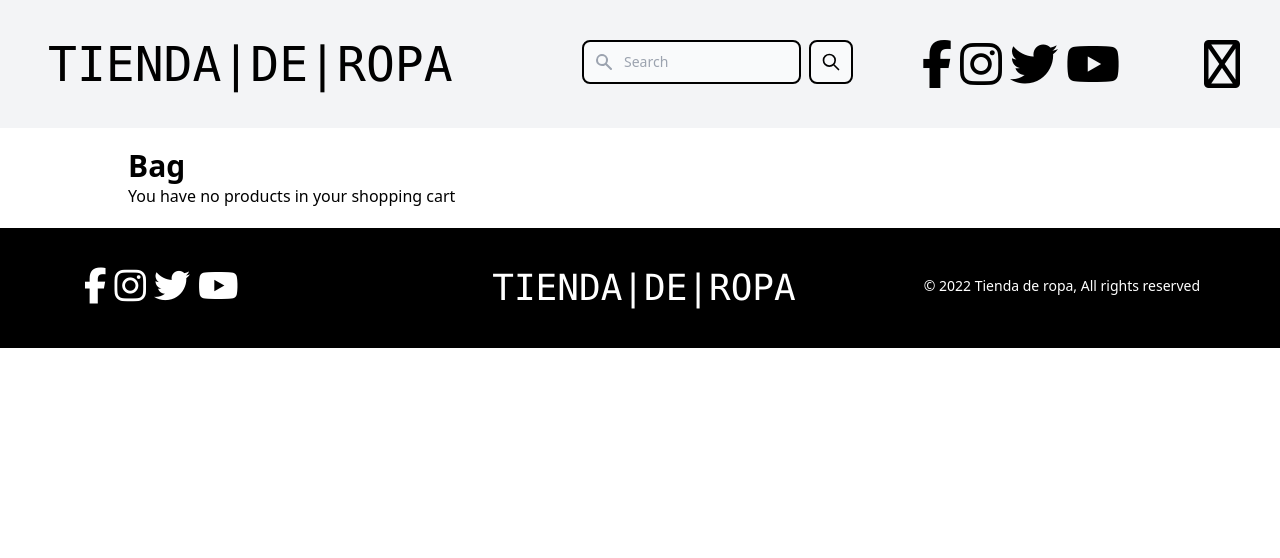
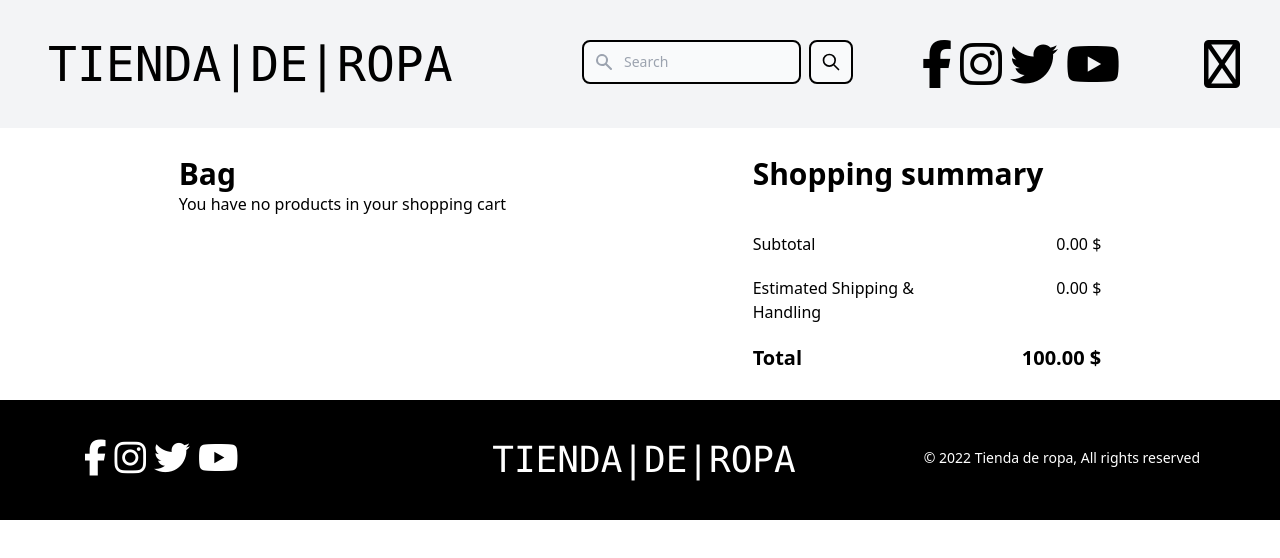
Before and after one commit to WiktorLuszczek/Shop, a Next.js app: page /orderpage in a window 1280 px wide. Shown: the top 558 px of the page. Built offline with nearby package versions, Linux system fonts and the light colour scheme.

Commit message:
adding functionality in the order summary

```diff
--- a/components/Product/Product.tsx
+++ b/components/Product/Product.tsx
@@ -13,7 +13,8 @@ export const Product = ({product} : {product: SchemaProductFromGraphQL}) =>  {
         slug: product.slug,
         image: product.images[0].url,
         categories: product.categories[0].name,
-        amount: 1
+        amount: 1,
+        price: product.price
     }
     const handleSubmit = (e: FormEvent<HTMLFormElement>) => {
         e.preventDefault();
--- /dev/null
+++ b/components/SummaryOrder/SummaryOrder.tsx
@@ -0,0 +1,28 @@
+import { useContext } from "react"
+import { MyContext } from "../../context/createContext"
+
+export const SummaryOrder = () => {
+    const order = useContext(MyContext)?.order
+    console.log(order)
+    if(order === null || order === undefined) return null && alert("error context")
+    const subtotal = () => {
+        let price: number = 0;
+        order.map(product => {
+            price = product.amount * product.price + price
+        })
+        return price
+    }
+    return(
+        <div className="w-5/12 m-2">
+            <h1 className="text-3xl font-bold mb-10">Shopping summary</h1>
+            <div className="grid grid-cols-3 gap-5">
+                <span className="col-span-2">Subtotal</span>
+                <span className="text-right">{subtotal()}.00 $</span>
+                <span className="col-span-2">Estimated Shipping & Handling</span>
+                <span className="text-right">{order.length === 0 ? '0.00 $' : '100.00 $'}</span>
+                <span className="col-span-2 text-xl font-bold">Total</span>
+                <span className="text-right text-xl font-bold">{subtotal() + 100}.00 $</span>
+            </div>
+        </div>
+    )
+}
--- a/pages/orderpage/index.tsx
+++ b/pages/orderpage/index.tsx
@@ -1,39 +1,27 @@
 import { useContext } from "react"
 import { ProductInOrder } from "../../components/ProductInOrder/ProductInOrder"
+import { SummaryOrder } from "../../components/SummaryOrder/SummaryOrder"
 import { MyContext } from "../../context/createContext"
 import { SchemaProduct } from "../../schema/schema"
 
 export default function OrderPage() {
     const order = useContext(MyContext)?.order
-
     if(order === undefined) return alert('error in context')
-    if(order === null || order.length === 0) return(
-        <>
-            <h1 className="text-3xl font-bold">Bag</h1>
-            <p>You have no products in your shopping cart</p>
-        </>
-    )
-
     return (
         <div className="w-11/12 mx-auto flex">
             <div className="m-2 w-4/6">
                 <h1 className="text-3xl font-bold">Bag</h1>
-                <ul>
-                    {order.map((product: SchemaProduct, i: number) =>
-                    <ProductInOrder product={product} i={i} />)}
-                </ul>
+                {order === null || order.length === 0
+                    ?
+                        <p>You have no products in your shopping cart</p>
+                    :
+                        <ul>
+                            {order.map((product: SchemaProduct, i: number) =>
+                            <ProductInOrder product={product} i={i} />)}
+                        </ul>
+                }
             </div>
-            <div className="w-2/6 m-2">
-                <h1 className="text-3xl font-bold mb-10">Shopping summary</h1>
-                <div className="grid grid-cols-3 gap-5">
-                <span className="col-span-2">Subtotal</span>
-                <span className="text-right">2000.00 $</span>
-                <span className="col-span-2">Estimated Shipping & Handling</span>
-                <span className="text-right">100.00 $</span>
-                <span className="col-span-2 text-xl font-bold">Total</span>
-                <span className="text-right text-xl font-bold">2100.00 $</span>
-                </div>
-            </div>
+            <SummaryOrder />
         </div>
     )
   }
--- a/schema/schema.ts
+++ b/schema/schema.ts
@@ -23,7 +23,8 @@ export type SchemaProduct = {
   amount: number,
   id: string,
   slug: string,
-  categories: string
+  categories: string,
+  price: number
 }
 export type SchemaProductContext = null | {
   order: Array<SchemaProduct> | null,
```
